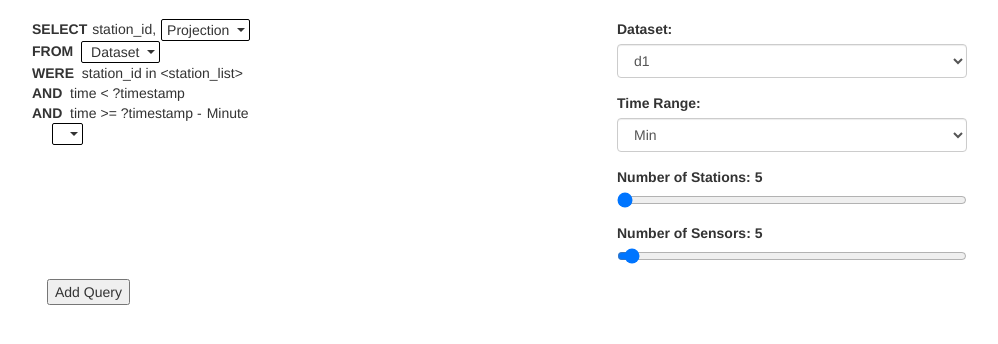
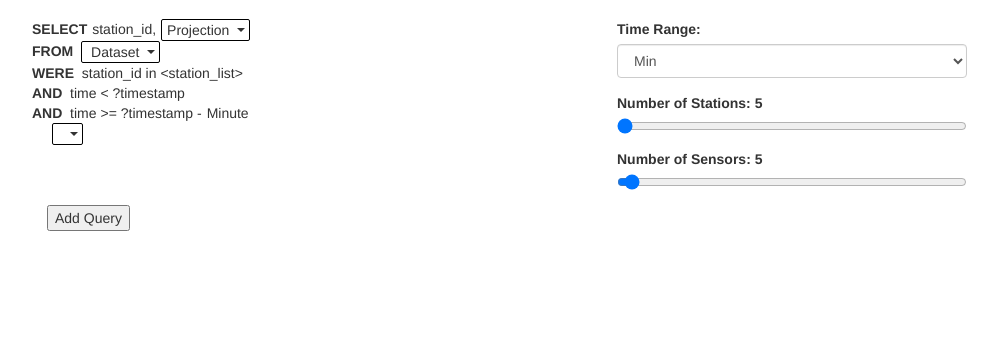
Before and after one commit to eXascaleInfolab/seer, a Django app: page /queries in a window 1280 px wide. Shown: the part 51-395 px from the top of the page, without its empty margins (38-1036 px from the left). Run offline with Django 4.2, Linux system fonts and the light colour scheme; some libraries are stand-ins or nearby versions.

Commit message:
Initial commit

```diff
--- a/templates/parts/query-box2.html
+++ b/templates/parts/query-box2.html
@@ -195,13 +195,13 @@
     </div>
     <div class="col-md-4">
         <form id="retrieveForm" action="https://revival.exascale.info/api/drop.php">
-            <div class="form-group">
-                <label>Dataset:</label>
-                <select class="form-control dataset-select" name="drop">
-                    <option value="d1">d1</option>
-                    <option value="d2">d2</option>
-                </select>
-            </div>
+{#            <div class="form-group">#}
+{#                <label>Dataset:</label>#}
+{#                <select class="form-control dataset-select" name="drop">#}
+{#                    <option value="d1">d1</option>#}
+{#                    <option value="d2">d2</option>#}
+{#                </select>#}
+{#            </div>#}
             <div class="form-group">
                 <label>Time Range:</label>
                 <select class="form-control time-range-select" name="drop">
```
Also changed, not shown: djangoProject/migrations/__init__.py (added).
